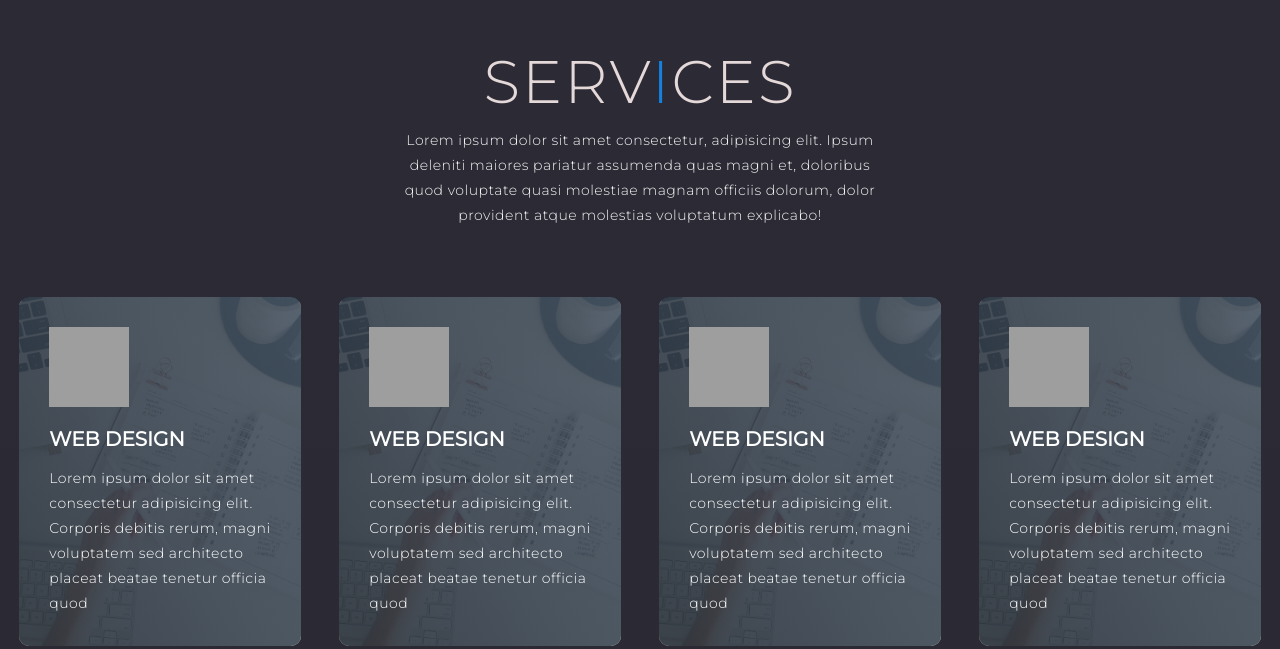
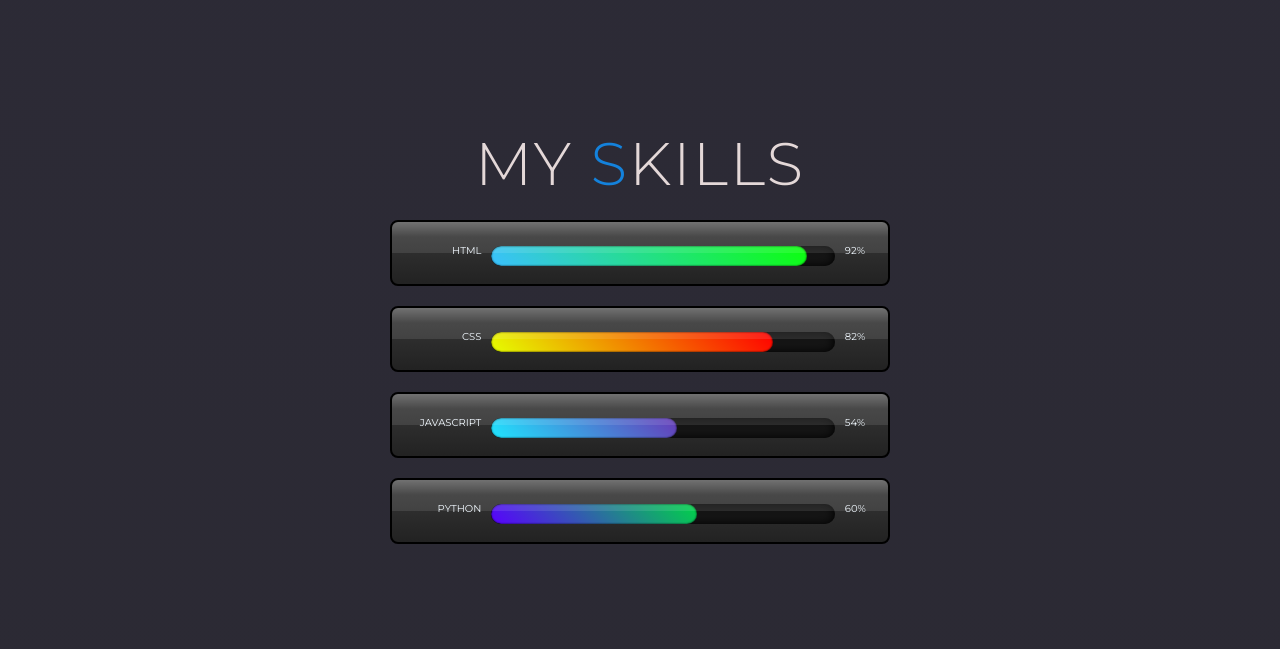
Before and after one commit to Pavel729/P-5, a plain HTML site: page index.html in a window 1280 px wide. Shown: the part 855-1504 px from the top of the page. Drawn offline with Linux system fonts and the light colour scheme; grey boxes are pictures that could not be loaded.

Commit message:
Skill bar added

```diff
--- a/index.html
+++ b/index.html
@@ -18,6 +18,7 @@
           <div class="hamburger"><div class="bar"></div></div>
           <ul>
             <li><a href="#hero" data-after="Home">Home</a></li>
+            <li><a href="#skills" data-after="skills">Skills</a></li>
             <li><a href="#services" data-after="Service">Services</a></li>
             <li><a href="#projects" data-after="Projects">Projects</a></li>
             <li><a href="#about" data-after="About">About</a></li>
@@ -42,6 +43,49 @@
     </div>
   </section>
   <!-- End Hero Section  -->
+
+  <!-- Skills Section -->
+  <section id="skills">
+	<div class="skisec">
+		<h1 class="section-title">My <span>S</span>kills</h1>
+        <div class="skills">
+            <span class="name">HTML</span>
+            <div class="parcent">
+                <div class="progress" style="width: 92%;">
+                </div>
+            </div>
+            <span class="value">92%</span>
+        </div>
+
+        <div class="skills">
+            <span class="name">CSS</span>
+            <div class="parcent">
+                <div class="progress" style="width: 82%;">
+                </div>
+            </div>
+            <span class="value">82%</span>
+        </div>
+
+        <div class="skills">
+            <span class="name">JAVASCRIPT</span>
+            <div class="parcent">
+                <div class="progress" style="width: 54%;">
+                </div>
+            </div>
+            <span class="value">54%</span>
+        </div>
+
+        <div class="skills">
+            <span class="name">PYTHON</span>
+            <div class="parcent">
+                <div class="progress" style="width: 60%;">
+                </div>
+            </div>
+            <span class="value">60%</span>
+        </div>
+    </div>
+  </section>
+  <!-- End Skills Section -->
 
   <!-- Service Section -->
   <section id="services">
--- a/style.css
+++ b/style.css
@@ -201,7 +201,7 @@ p {
 
 /* Hero Section */
 #hero {
-	background-image: url(./img/bg5.png);
+	background-image: url(./img/bg1.png);
 	background-attachment: fixed;
 	background-size: cover;
 	background-position:center;
@@ -265,6 +265,133 @@ p {
 }
 
 /* End Hero Section */
+
+/* Skills section */
+
+@import url('https://fonts.googleapis.com/css2?family=Ubuntu:ital,wght@1,300&display=swap');
+
+
+
+#skills{
+    display: flex;
+    justify-content: center;
+    align-items: center;
+    min-height: 100vh;
+    background: none;
+}
+
+.skisec{
+    position: relative;
+    width: 500px;
+}
+
+.skisec h2{
+    color: aliceblue;
+
+}
+
+.skisec .skills{
+    position: relative;
+    display: flex;
+    margin: 20px 0;
+    padding: 24px 10px 18px;
+    background: linear-gradient(#616161 0%, #333 24%, #222);
+    border-radius: 8px;
+    overflow: hidden;
+    border:2px solid #000;
+    transition: 0.5s;
+}
+
+.skisec:hover .skills{
+    opacity:0.05;
+}
+
+.skisec .skills:hover{
+    opacity:1;
+    transform: scale(1.06);
+}
+
+.skisec .skills:before{
+    content: '';
+    position: absolute;
+    top: 0;
+    left: 0;
+    width: 100%;
+    height: 50%;
+    background: rgba(255, 255, 255, 0.1);
+    z-index: 10;
+}
+
+.skisec .skills .name{
+    position: relative;
+    width: 110px;
+    text-align: right;
+    color: aliceblue;
+    margin-top: -2px;
+    text-transform: uppercase;
+
+}
+
+.skisec .skills .value{
+    position: relative;
+    width: 46px;
+    text-align: left;
+    color: aliceblue;
+    margin-top: -2px;
+    text-transform: uppercase;
+
+}
+
+.skisec .skills .parcent{
+    position: relative;
+    width: calc(100% - 0px);
+    height: 20px;
+    margin: 0 10px;
+    border-radius: 10px;
+    background: #151515;
+    box-shadow: inset 0 0 10px #000;
+    overflow: hidden;
+}
+
+.skisec .skills .parcent .progress{
+    position: absolute;
+    top:0;
+    left: 0;
+    width: 70%;
+    height: 100%;
+    border-radius: 10px;
+    background: #ffffff;
+    box-shadow: inset 0 0 2px #000;
+    animation: pavel 5s ease-in-out forwards;
+}
+
+@keyframes pavel {
+    from{
+        width: 0;
+    }
+
+    to{
+
+    }
+}
+
+.skisec .skills:nth-child(2) .parcent .progress{
+    background: linear-gradient(45deg,#3bc0ff,#0cff0c);
+}
+
+.skisec .skills:nth-child(3) .parcent .progress{
+    background: linear-gradient(45deg,#e5ff00,#ff0000);
+}
+
+.skisec .skills:nth-child(4) .parcent .progress{
+    background: linear-gradient(45deg,#1fe6ff,#673ab7);
+}
+
+.skisec .skills:nth-child(5) .parcent .progress{
+    background: linear-gradient(45deg,#5900ff,#00d447);
+}
+
+/* End Skills section */
 
 /* Services Section */
 #services .services {
```
Also changed, not shown: 1 other file.
